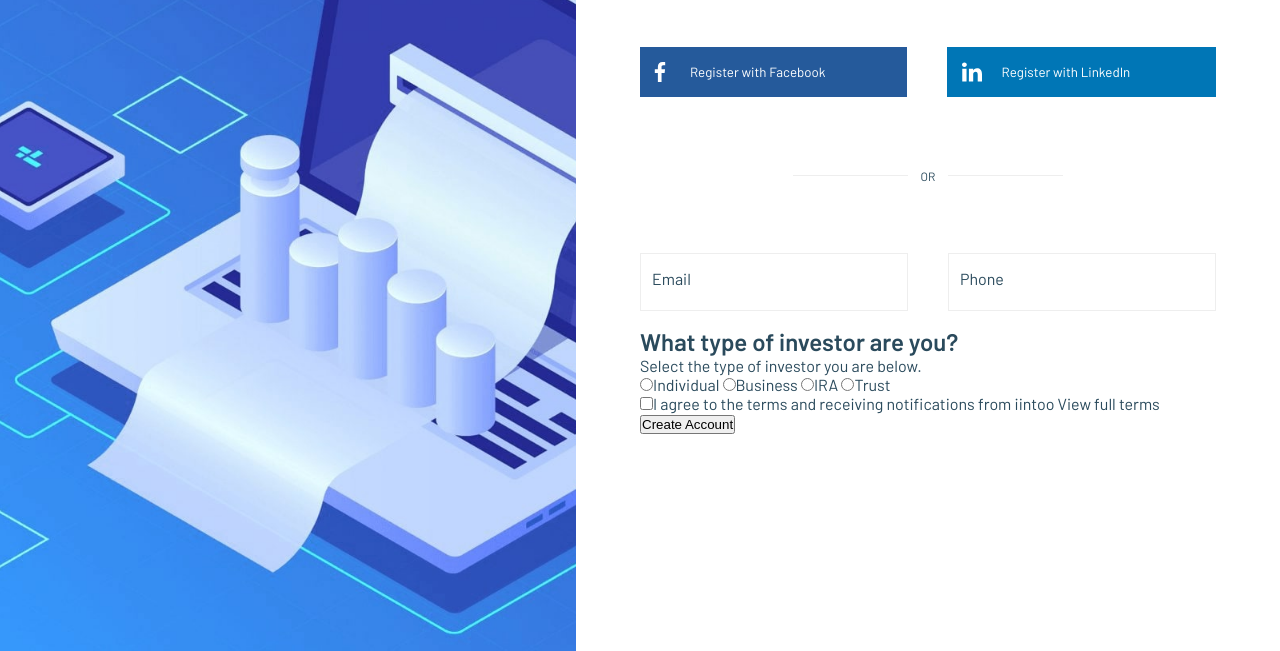
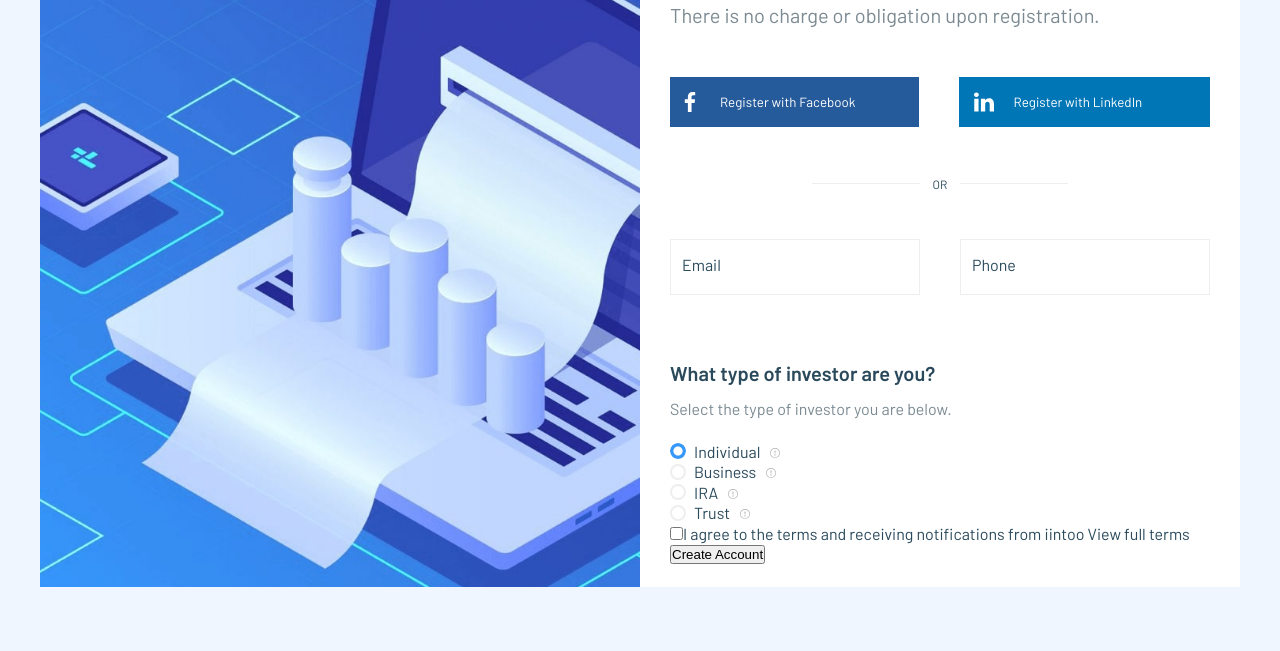
Before and after one commit to Lolo3134/Review-WebCore, a plain HTML site: page index.html in a window 1280 px wide. Shown: the part 149-800 px from the top of the page. Drawn offline with Linux system fonts and the light colour scheme.

Commit message:
Stylization radio

```diff
--- a/index.html
+++ b/index.html
@@ -16,6 +16,7 @@
       </div>
     </section>
     <section class="register">
+      <div class="register--wrapper">
         <h1>Get iintoo it today</h1>
           <p class="subtitle">There is no charge or obligation upon registration.</p>
         <div class="register__btn">
@@ -66,15 +67,57 @@
             </div>
             <h2>What type of investor are you?</h2>
             <p>Select the type of investor you are below.</p>
+            <div class="type">
                 <div>
-            <label><input type="radio">Individual</label>
-            <label><input type="radio">Business</label>
-            <label><input type="radio">IRA</label>
-            <label><input type="radio">Trust</label>
+                    <input class="type__input" type="radio" id="choice1" value="Individual" name="choice" checked>
+                    <label for="choice1">Individual
+                        <span class="type__description">
+                <svg xmlns="http://www.w3.org/2000/svg" width="10" height="10" fill="#AFAFAF" class="bi bi-exclamation-circle" viewBox="0 0 16 16">
+  <path d="M8 15A7 7 0 1 1 8 1a7 7 0 0 1 0 14zm0 1A8 8 0 1 0 8 0a8 8 0 0 0 0 16z"/>
+  <path d="M7.002 11a1 1 0 1 1 2 0 1 1 0 0 1-2 0zM7.1 4.995a.905.905 0 1 1 1.8 0l-.35 3.507a.552.552 0 0 1-1.1 0L7.1 4.995z"/>
+</svg>
+                         </span>
+                    </label>
+                </div>
+                <div>
+                    <input class="type__input" type="radio" id="choice2" value="Business" name="choice">
+                    <label for="choice2">Business
+                        <span class="type__description">
+                <svg xmlns="http://www.w3.org/2000/svg" width="10" height="10" fill="#AFAFAF" class="bi bi-exclamation-circle" viewBox="0 0 16 16">
+  <path d="M8 15A7 7 0 1 1 8 1a7 7 0 0 1 0 14zm0 1A8 8 0 1 0 8 0a8 8 0 0 0 0 16z"/>
+  <path d="M7.002 11a1 1 0 1 1 2 0 1 1 0 0 1-2 0zM7.1 4.995a.905.905 0 1 1 1.8 0l-.35 3.507a.552.552 0 0 1-1.1 0L7.1 4.995z"/>
+</svg>
+              </span>
+                    </label>
+                </div>
+                <div>
+                    <input class="type__input" type="radio" id="choice3" value="IRA" name="choice">
+                    <label for="choice3">IRA
+                        <span class="type__description">
+                <svg xmlns="http://www.w3.org/2000/svg" width="10" height="10" fill="#AFAFAF" class="bi bi-exclamation-circle" viewBox="0 0 16 16">
+  <path d="M8 15A7 7 0 1 1 8 1a7 7 0 0 1 0 14zm0 1A8 8 0 1 0 8 0a8 8 0 0 0 0 16z"/>
+  <path d="M7.002 11a1 1 0 1 1 2 0 1 1 0 0 1-2 0zM7.1 4.995a.905.905 0 1 1 1.8 0l-.35 3.507a.552.552 0 0 1-1.1 0L7.1 4.995z"/>
+</svg>
+              </span>
+                    </label>
+                </div>
+                <div>
+                    <input class="type__input" type="radio" id="choice4" value="Trust" name="choice">
+                    <label for="choice4">Trust
+                        <span class="type__description">
+                <svg xmlns="http://www.w3.org/2000/svg" width="10" height="10" fill="#AFAFAF" class="bi bi-exclamation-circle" viewBox="0 0 16 16">
+  <path d="M8 15A7 7 0 1 1 8 1a7 7 0 0 1 0 14zm0 1A8 8 0 1 0 8 0a8 8 0 0 0 0 16z"/>
+  <path d="M7.002 11a1 1 0 1 1 2 0 1 1 0 0 1-2 0zM7.1 4.995a.905.905 0 1 1 1.8 0l-.35 3.507a.552.552 0 0 1-1.1 0L7.1 4.995z"/>
+</svg>
+              </span>
+                    </label>
+                </div>
+
             </div>
             <label><input type="checkbox">I agree to the terms and receiving notifications from iintoo <a>View full terms</a></label>
             <button>Create Account</button>
           </form>
+      </div>
     </section>
   </div>
 </body>
--- a/style/main.css
+++ b/style/main.css
@@ -10,15 +10,17 @@ html {
 body {
   font-family: 'Barlow', sans-serif;
   font-weight: normal;
-  background: #FFFFFF;
+  background: #EFF6FF;
   color: #2A4A5C;
-  font-size: 16px;
+  font-size: 1rem;
+  height: 100vh;
 }
 
 .wrapper {
-  height: 100vh;
   width: 100%;
   display: flex;
+  padding: 4rem 2.5rem;
+  height: 100%;
 }
 
 section {
@@ -39,40 +41,45 @@ section {
 }
 
 .register {
+  background: #FFFFFF;
+}
+
+.register--wrapper {
   margin: 5% 5%;
 }
 
 h1 {
-  font-size: 32px;
+  font-size: 2rem;
+  font-weight: 600;
 }
 
 h1 + p {
-  font-size: 20px;
-  font-weight: 400;
-  margin: 20px 0 50px;
+  font-size: 1.25rem;
+  margin: 1.25rem 0 3.125rem;
   color: #7B8A92;
 }
 
 .register__btn {
   display: flex;
   justify-content: space-between;
-  gap: 40px;
+  gap: 2.5rem;
 }
 
 .register__btn > button {
   display: flex;
   width: 100%;
   border: none;
-  padding: 15px;
+  padding: 0.9375rem;
   align-items: center;
-  gap: 20px;
+  gap: 1.25rem;
   color: #FFFFFF;
   font-family: 'Barlow', sans-serif;
+  cursor: pointer;
 }
 
 .register__btn > button > span {
-  width: 20px;
-  height: 20px;
+  width: 1.25rem;
+  height: 1.25rem;
 }
 
 {
@@ -86,7 +93,7 @@ h1 + p {
 
 .register__btn > button:first-of-type {
   background: #255A9B;
-  padding-left: 10px;
+  padding-left: 0.625rem;
 }
 
 .register__btn > button:last-of-type {
@@ -96,8 +103,8 @@ h1 + p {
 .register__line {
   overflow: hidden;
   text-align: center;
-  font-size: 12px;
-  margin: 70px 0;
+  font-size: 0.75rem;
+  margin: 3rem 0;
 }
 
 .register__line span {
@@ -110,27 +117,29 @@ h1 + p {
   display: inline-block;
   vertical-align: middle;
   width: 20%;
-  height: 1px;
+  height: 0.0625rem;
   background-color: #EEEEEE;
   position: relative;
 }
 .register__line:before {
   margin-left: -100%;
-  left: -10px;
+  left: -0.625rem;
 }
 .register__line:after {
   margin-right: -100%;
-  right: -10px;
+  right: -0.625rem;
 }
 
 .contacts {
   display: flex;
-  gap: 40px;
+  gap: 2.5rem;
+  margin-bottom: 3.125rem;
 }
 
 .contacts--wrapper {
   margin-bottom: 1rem;
   flex: 1;
+  position: relative;
 }
 
 .contacts__label {
@@ -141,7 +150,7 @@ h1 + p {
 .contacts__input {
   display: block;
   width: 100%;
-  height: calc(2.25rem + 2px);
+  height: 2.25rem;
   padding: 0.375rem 0.75rem;
   font-family: inherit;
   font-size: 1rem;
@@ -153,10 +162,6 @@ h1 + p {
   appearance: none;
 }
 
-.contacts__input::placeholder {
-  color: #212529;
-  opacity: 0.4;
-}
 
 .contacts__input:focus {
   color: #212529;
@@ -166,12 +171,8 @@ h1 + p {
   border-left: 1px solid #3698FB;
 }
 
-.contacts--wrapper {
-  position: relative;
-}
-
 .contacts--wrapper .contacts__input {
-  height: calc(3.5rem + 2px);
+  height: 3.5rem;
   line-height: 1.25;
   padding: 1rem 0.75rem;
 }
@@ -203,6 +204,66 @@ h1 + p {
 .contacts--wrapper .contacts__input:focus~.contacts__label {
   opacity: .65;
   transform: scale(.85) translateY(-.75rem) translateX(.15rem);
+}
+
+h2 {
+  font-size: 1.25rem;
+}
+
+h2 + p {
+  font-size: 1rem;
+  margin: 0.875rem 0 1.5rem;
+  color: #7B8A92;
+}
+
+/*.type {*/
+/*  display: flex;*/
+/*  justify-content: space-evenly;*/
+/*}*/
+
+.type__input {
+  position: absolute;
+  z-index: -1;
+  opacity: 0;
+}
+
+.type__input + label {
+  display: inline-flex;
+  align-items: center;
+  user-select: none;
+  margin-right: 1.5rem;
+}
+
+.type__description {
+  margin-left: 0.625rem;
+}
+
+.type__input+label::before {
+  content: '';
+  display: inline-block;
+  width: 1rem;
+  height: 1rem;
+  flex-shrink: 0;
+  flex-grow: 0;
+  border: 2px solid #EEE;
+  border-radius: 50%;
+  margin-right: 0.5rem;
+  background-repeat: no-repeat;
+  background-position: center center;
+  background-size: 50% 50%;
+}
+
+.type__input:not(:disabled):not(:checked)+label:hover::before {
+  border-color: #AFAFAF;
+}
+
+.type__input:checked+label::before {
+  border: none;
+  width: 1rem;
+  height: 1rem;
+  background-image: url("img/radio.svg");
+  background-size: contain;
+  background-position: center;
 }
 
 
```
Also changed, not shown: style/img/radio.svg (added). Lines whose indentation alone changed are shown as unchanged.
